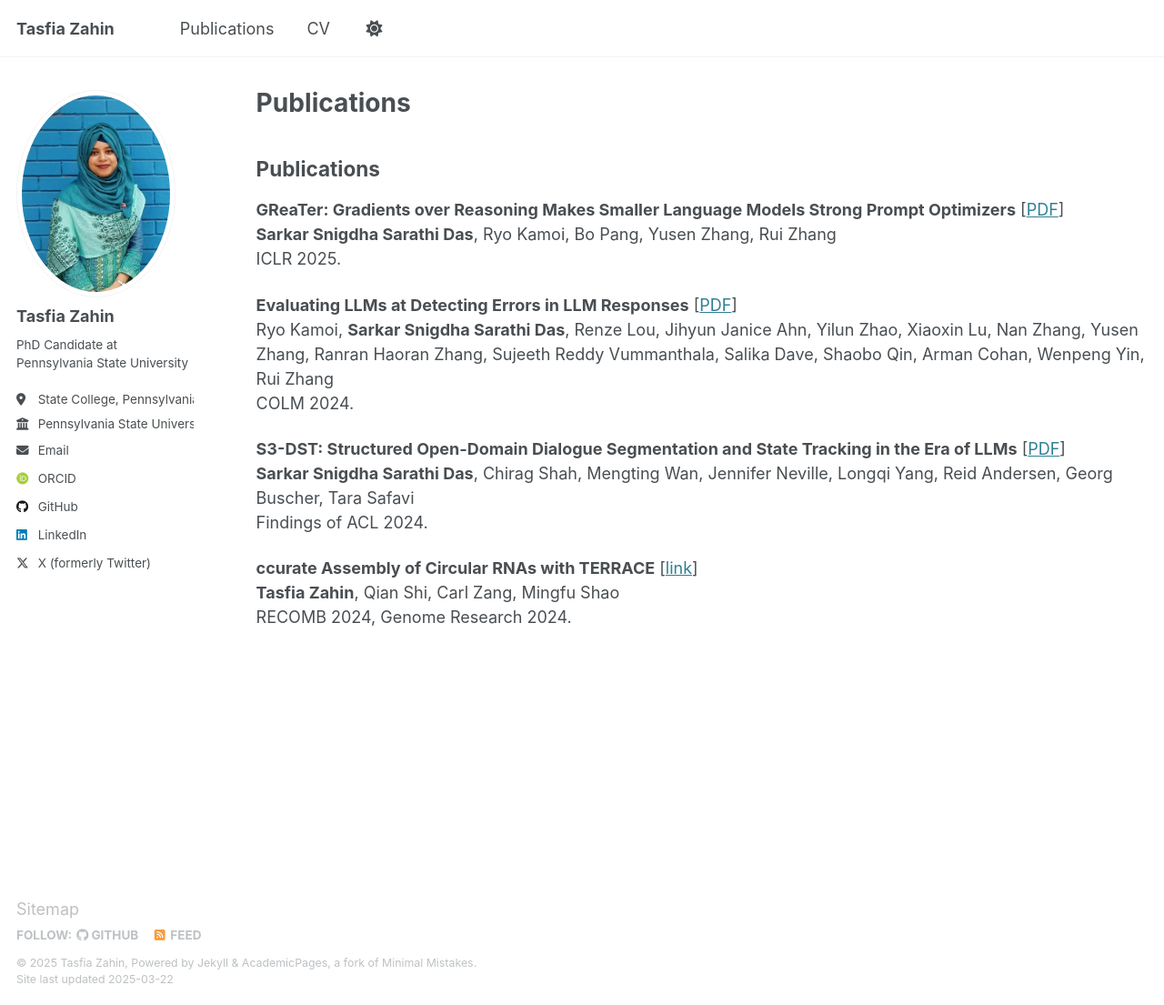
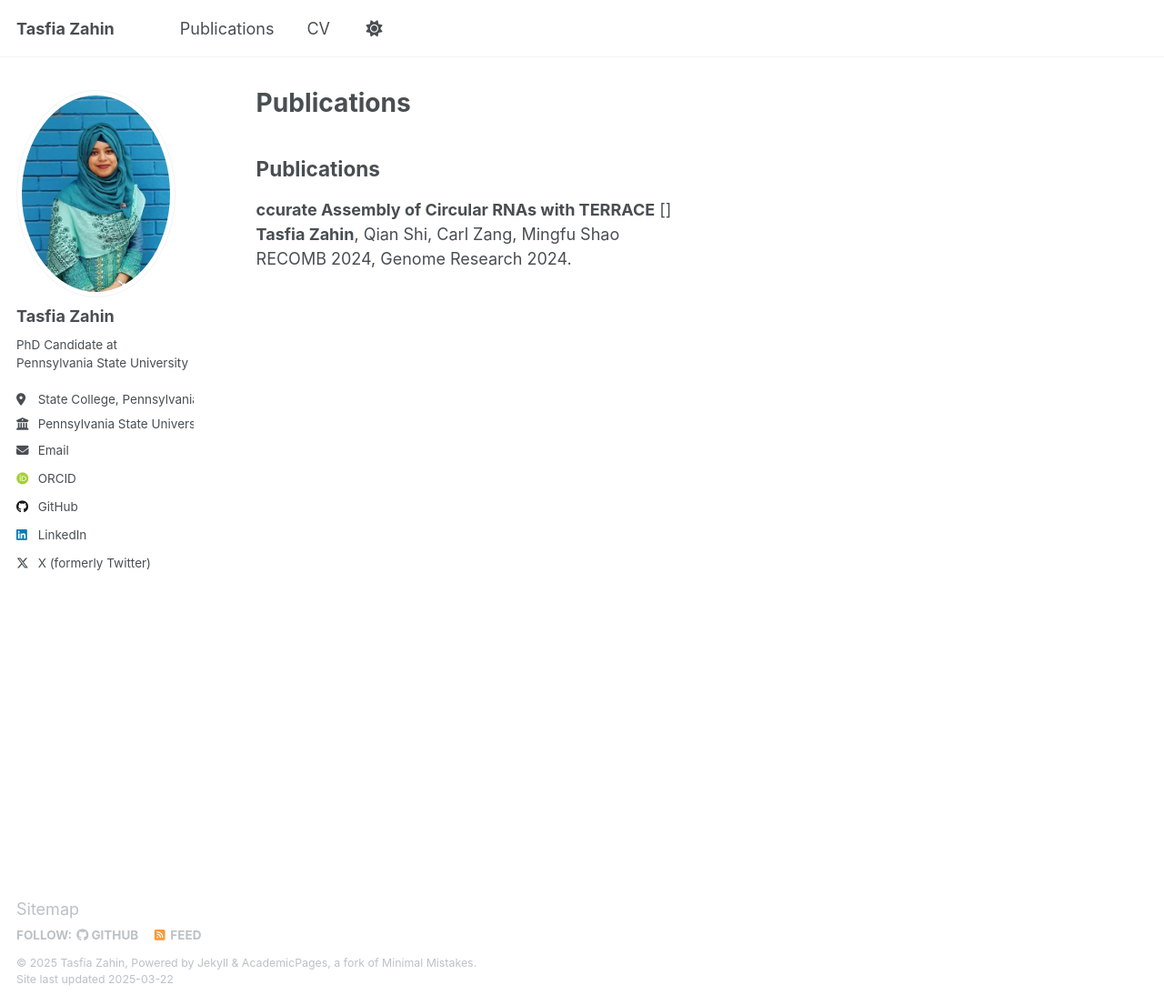
Before and after one commit to TasfiaZahin/TasfiaZahin.github.io, a Jekyll site: the page built from _pages/publications.html, in a window 1280 px wide and 1105 px high. Shown: the whole window at 91% size. Built offline with Jekyll 4.4.1, drawn with Linux system fonts in a browser that asks for light colours; some web fonts are replaced.

Commit message:
publication updated

```diff
--- a/_pages/publications.html
+++ b/_pages/publications.html
@@ -17,18 +17,18 @@ author_profile: true
 
   <!-- <h3>2025</h3> -->
 
-  <div class="publication-item">
+  <!-- <div class="publication-item">
     <p>
       <strong>GReaTer: Gradients over Reasoning Makes Smaller Language Models Strong Prompt Optimizers</strong>
       [<a href="https://arxiv.org/pdf/2412.09722.pdf" target="_blank">PDF</a>]<br>
       <strong>Sarkar Snigdha Sarathi Das</strong>, Ryo Kamoi, Bo Pang, Yusen Zhang, Rui Zhang<br>
       ICLR 2025.
     </p>
-  </div>
+  </div> -->
 
   <!-- <h3>2024</h3> -->
 
-  <div class="publication-item">
+  <!-- <div class="publication-item">
     <p>
       <strong>Evaluating LLMs at Detecting Errors in LLM Responses</strong>
       [<a href="https://arxiv.org/pdf/2404.03602.pdf" target="_blank">PDF</a>]<br>
@@ -44,12 +44,12 @@ author_profile: true
       <strong>Sarkar Snigdha Sarathi Das</strong>, Chirag Shah, Mengting Wan, Jennifer Neville, Longqi Yang, Reid Andersen, Georg Buscher, Tara Safavi<br>
       Findings of ACL 2024.
     </p>
-  </div>
+  </div> -->
 
   <div class="publication-item">
     <p>
       <strong>ccurate Assembly of Circular RNAs with TERRACE</strong>
-      [<a href="https://genome.cshlp.org/content/34/9/1365" target="_blank">link</a>]<br>
+      [<a href="https://genome.cshlp.org/content/34/9/1365" target="_blank"></a>]<br>
       <strong>Tasfia Zahin</strong>, Qian Shi, Carl Zang, Mingfu Shao<br>
       RECOMB 2024, Genome Research 2024.
     </p>
```
